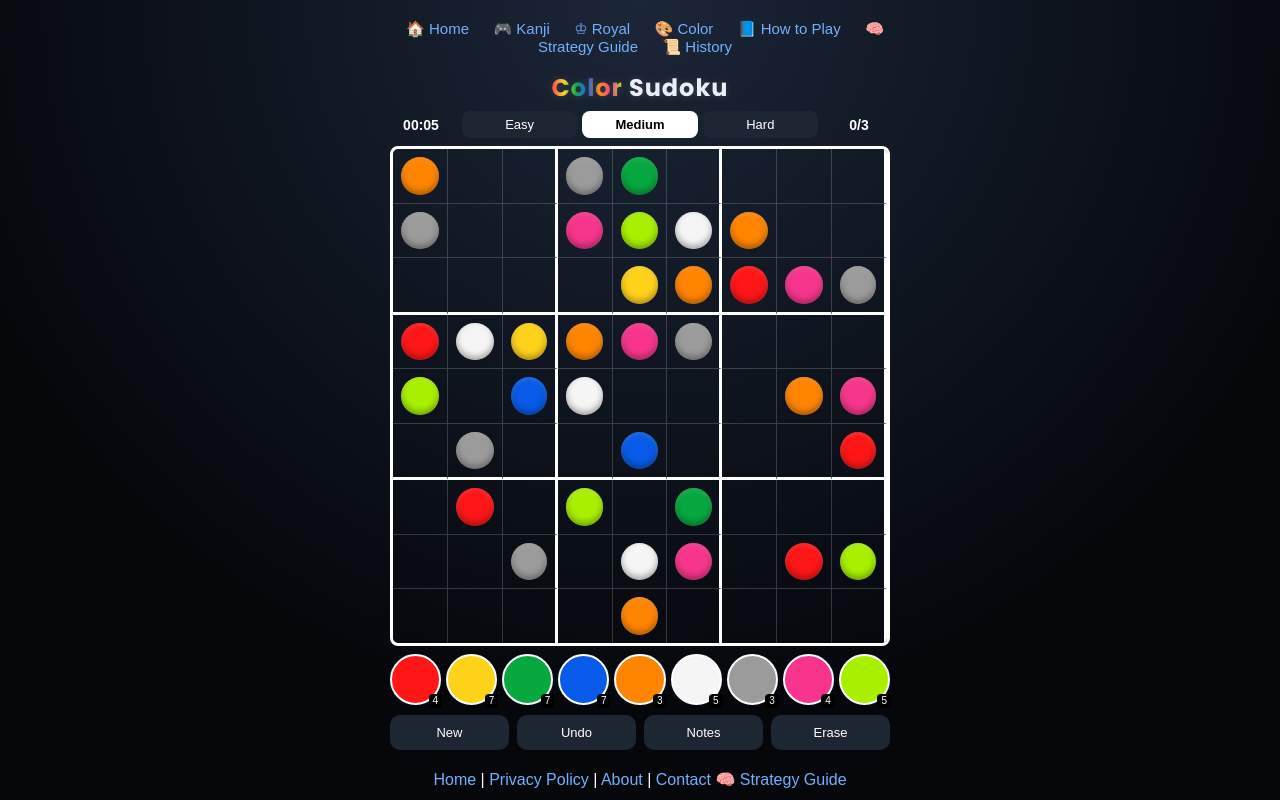
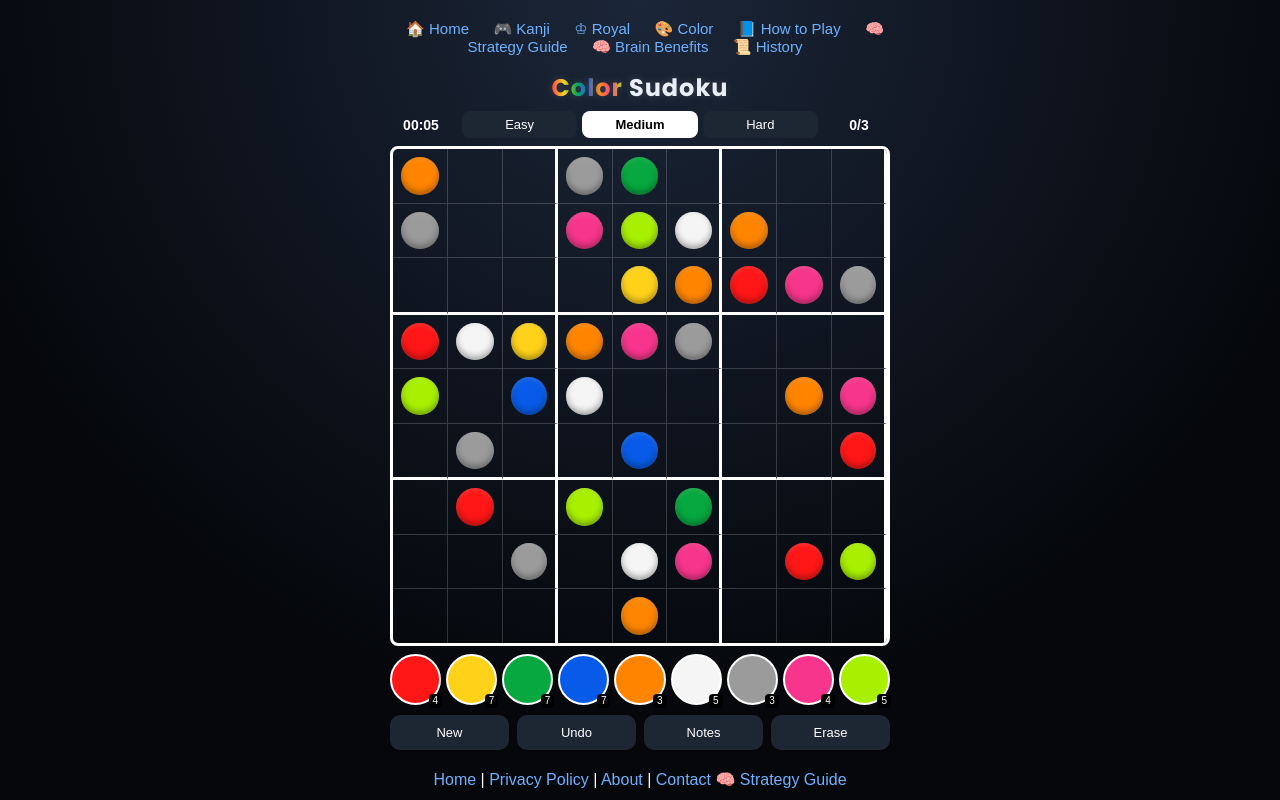
Before and after one commit to phanimkumar/kanji-sudoku, a plain HTML site: page Color.html in a window 1280 px wide. Drawn offline with Linux system fonts and the light colour scheme.

Commit message:
Update Color.html

```diff
--- a/Color.html
+++ b/Color.html
@@ -39,6 +39,7 @@ crossorigin="anonymous"></script>
     <a href="/Color.html">🎨 Color</a>
     <a href="/how-to-play.html">📘 How to Play</a>
     <a href="/sudoku-strategy-guide.html">🧠 Strategy Guide</a>
+    <a href="/memory-and-concentration.html">🧠 Brain Benefits</a>
     <a href="/history-of-sudoku.html">📜 History</a>
   </div>
 
```
